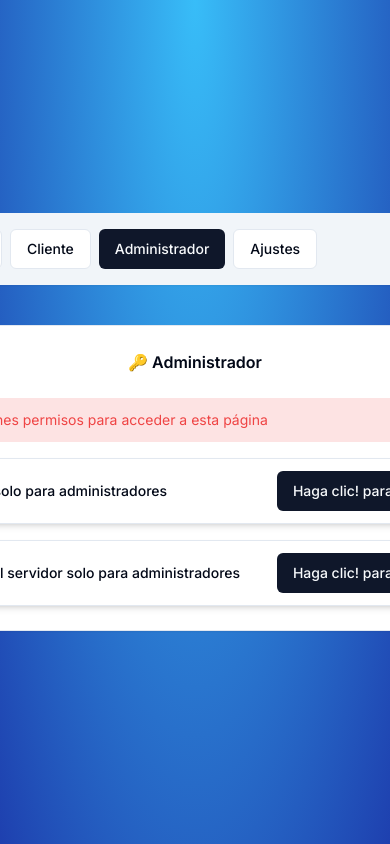
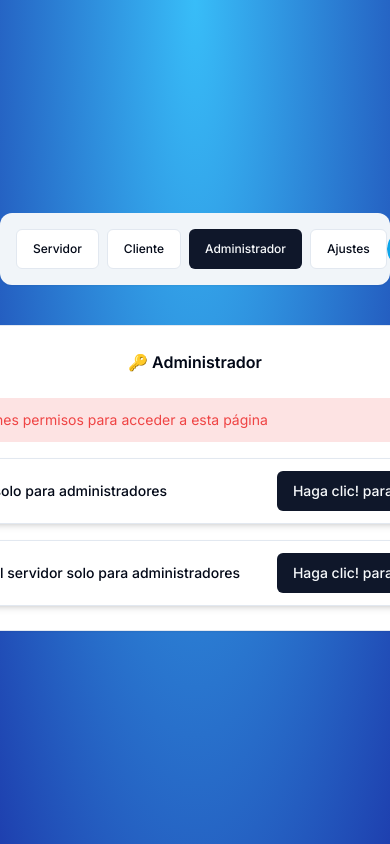
Before and after one commit to BradFernando/gastronomy-system-model, a Next.js app: page /admin in a window 390 px wide. Shown: the top 844 px of the page. Built offline with nearby package versions, Linux system fonts and the light colour scheme; no server answers.

Commit message:
Commit de arreglos del nav responsivo

```diff
--- a/app/(protected)/_components/navbar.tsx
+++ b/app/(protected)/_components/navbar.tsx
@@ -1,4 +1,4 @@
-"use client"
+"use client";
 
 import Link from "next/link";
 import {Button} from "@/components/ui/button";
@@ -11,11 +11,12 @@ export const Navbar = () => {
 
     return (
         <nav className="bg-secondary flex justify-between
-        items-center p-4 rounded-xl w-[600px] shadow-sm">
+        items-center p-4 rounded-xl w-full sm:w-[600px] shadow-sm">
             <div className="flex gap-x-2">
                 <Button
                     asChild
                     variant={pathname === "/server" ? "default" : "outline" }
+                    className="text-xs sm:text-base"
                 >
                     <Link href="/server">
                         Servidor
@@ -24,6 +25,7 @@ export const Navbar = () => {
                 <Button
                     asChild
                     variant={pathname === "/client" ? "default" : "outline" }
+                    className="text-xs sm:text-base"
                 >
                     <Link href="/client">
                         Cliente
@@ -32,6 +34,7 @@ export const Navbar = () => {
                 <Button
                     asChild
                     variant={pathname === "/admin" ? "default" : "outline" }
+                    className="text-xs sm:text-base"
                 >
                     <Link href="/admin">
                         Administrador
@@ -40,6 +43,7 @@ export const Navbar = () => {
                 <Button
                     asChild
                     variant={pathname === "/settings" ? "default" : "outline" }
+                    className="text-xs sm:text-base"
                 >
                     <Link href="/settings">
                         Ajustes
```
